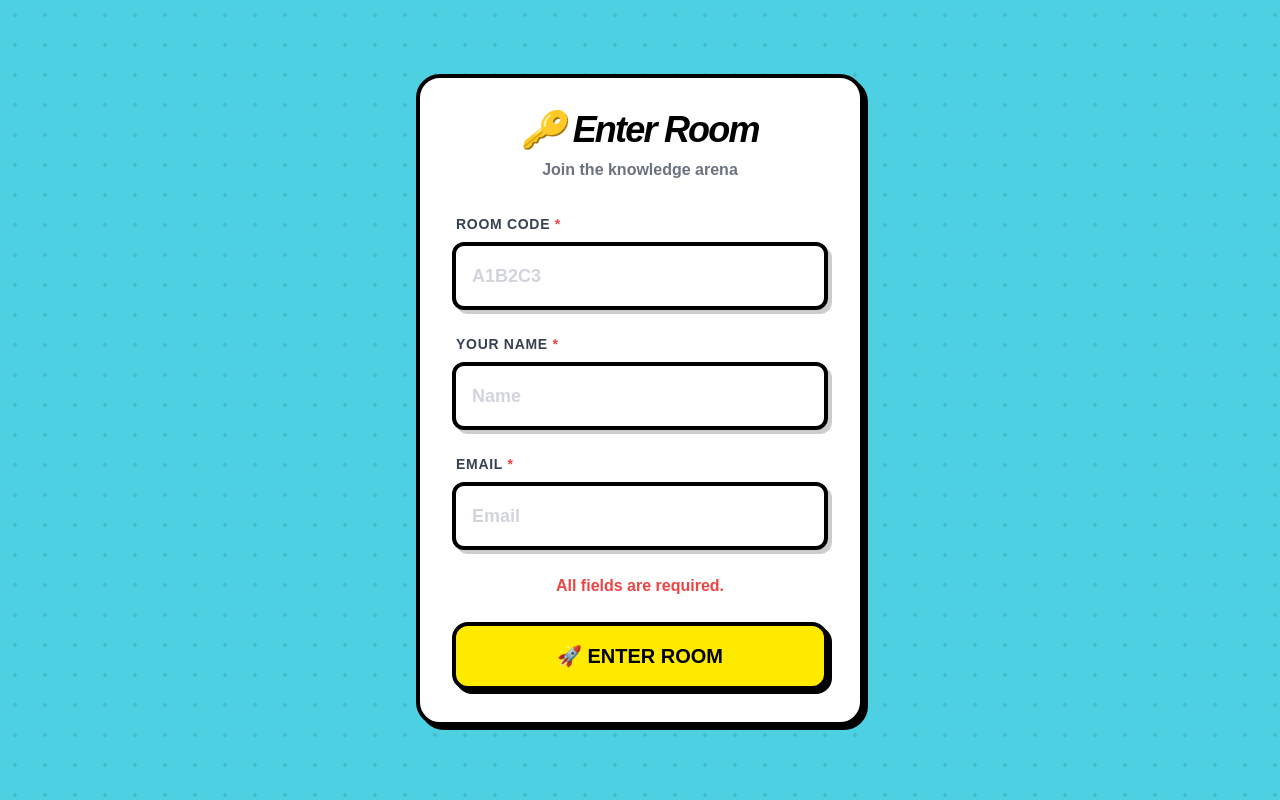
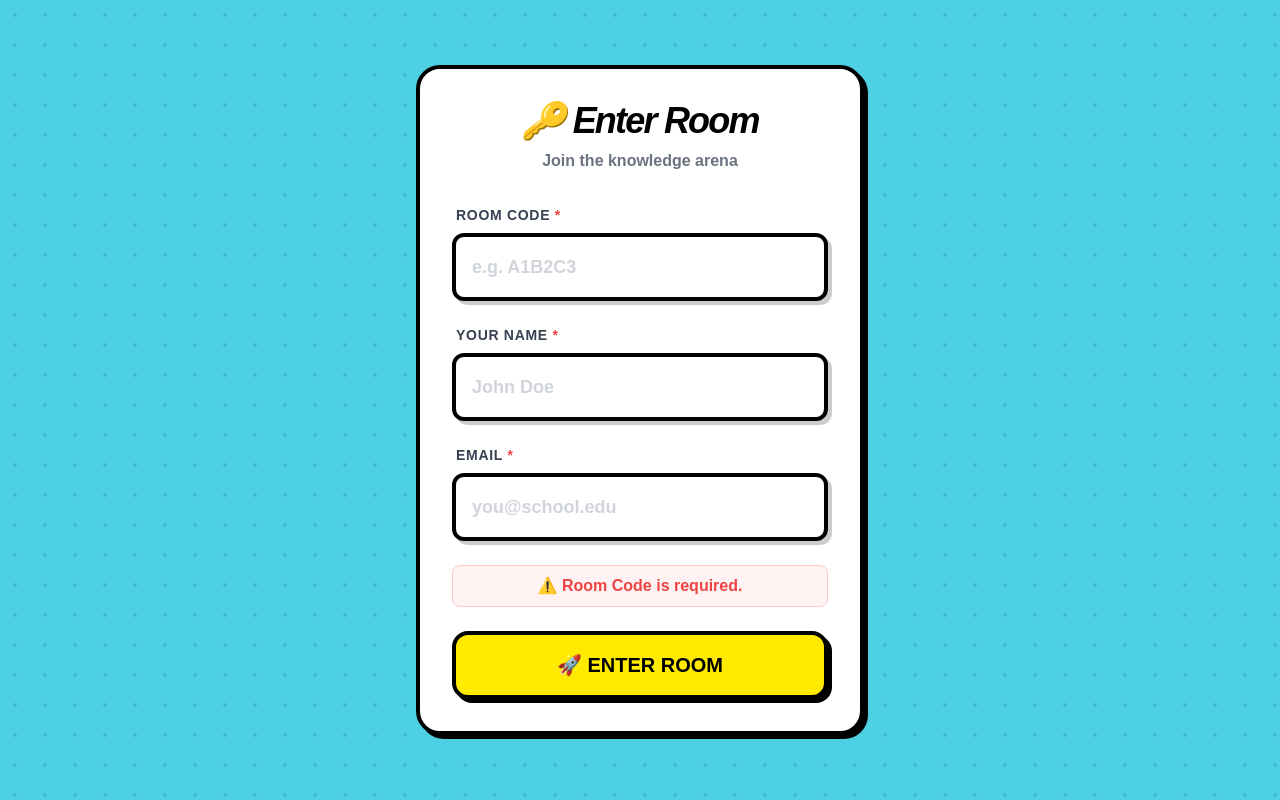
Before and after one commit to dndanny/questionnaire-ai, a Next.js app: page /join in a window 1280 px wide. Both pictures are taken after a click on the button "🚀 ENTER ROOM". Built offline with nearby package versions, Linux system fonts and the light colour scheme.

Commit message:
Fix deployment issues

```diff
--- a/app/join/page.tsx
+++ b/app/join/page.tsx
@@ -1,29 +1,38 @@
 'use client';
-import { useState, useEffect } from 'react';
+import { useState, useEffect, Suspense } from 'react';
 import { useSearchParams } from 'next/navigation';
 import { Button, Card } from '@/components/ui';
 import { motion } from 'framer-motion';
 import { messages } from '@/contents/messages/en/message';
 
+// Custom Modern Input Component
 const ModernInput = ({ label, value, onChange, placeholder, type = "text", required = false }: any) => (
   <div className="space-y-2">
     <label className="block text-sm font-black uppercase tracking-wider text-gray-700 ml-1">
       {label} {required && <span className="text-red-500">*</span>}
     </label>
-    <input type={type} value={value} onChange={onChange} placeholder={placeholder}
-      className="w-full p-4 bg-white border-4 border-black rounded-xl text-lg font-bold placeholder:text-gray-300 focus:outline-none focus:ring-4 focus:ring-brand-300 focus:border-black transition-all shadow-[4px_4px_0px_0px_rgba(0,0,0,0.2)] focus:shadow-[6px_6px_0px_0px_rgba(0,0,0,1)] focus:-translate-y-1" />
+    <input
+      type={type}
+      value={value}
+      onChange={onChange}
+      placeholder={placeholder}
+      className="w-full p-4 bg-white border-4 border-black rounded-xl text-lg font-bold placeholder:text-gray-300 focus:outline-none focus:ring-4 focus:ring-brand-300 focus:border-black transition-all shadow-[4px_4px_0px_0px_rgba(0,0,0,0.2)] focus:shadow-[6px_6px_0px_0px_rgba(0,0,0,1)] focus:-translate-y-1"
+    />
   </div>
 );
 
-export default function JoinPage() {
+function JoinPageContent() {
   const searchParams = useSearchParams();
   const t = messages.join;
 
+  // State
   const [code, setCode] = useState('');
   const [name, setName] = useState('');
   const [email, setEmail] = useState('');
   const [error, setError] = useState('');
   const [loading, setLoading] = useState(false);
+
+  // Quiz State
   const [joined, setJoined] = useState(false);
   const [roomData, setRoomData] = useState<any>(null);
   const [answers, setAnswers] = useState<any>({});
@@ -37,57 +46,123 @@ export default function JoinPage() {
 
   const joinRoom = async () => {
     setError('');
-    if (!code.trim() || !name.trim() || !email.trim()) return setError(t.errorEmpty);
+
+    // VALIDATION
+    if (!code.trim()) return setError('Room Code is required.');
+    if (!name.trim()) return setError('Your Name is required.');
+    if (!email.trim()) return setError('Email is required for grade updates.');
+    if (!email.includes('@')) return setError('Please enter a valid email.');
+
     setLoading(true);
+
     try {
         const res = await fetch('/api/room?t=' + Date.now(), {
             method: 'POST',
             headers: { 'Cache-Control': 'no-store' },
             body: JSON.stringify({ action: 'join', code: code.trim() })
         });
+
         const data = await res.json();
+
         if (data.roomId) {
             const r = await fetch(`/api/room?id=${data.roomId}&t=${Date.now()}`);
             setRoomData(await r.json());
             setJoined(true);
-        } else { setError('Room not found.'); }
-    } catch (e) { setError('Connection failed.'); }
+        } else {
+            setError('Room not found. Please check the code.');
+        }
+    } catch (e) {
+        setError('Connection failed. Try again.');
+    }
     setLoading(false);
   };
 
   const submitQuiz = async () => {
+    if (Object.keys(answers).length < (roomData?.quizData?.questions?.length || 0)) {
+        if(!confirm("You haven't answered all questions. Submit anyway?")) return;
+    }
+
     setSubmitted(true);
     await fetch('/api/submit', {
         method: 'POST',
-        body: JSON.stringify({ roomId: roomData._id, studentName: name, studentEmail: email, answers })
+        body: JSON.stringify({
+            roomId: roomData._id,
+            studentName: name,
+            studentEmail: email,
+            answers
+        })
     }).then(r => r.json()).then(setGrade);
   };
 
+  // --- VIEW 1: LOGIN FORM ---
   if (!joined) return (
     <div className="min-h-screen bg-brand-300 flex items-center justify-center p-4 relative overflow-hidden">
+        {/* Background Decoration */}
         <div className="absolute inset-0 opacity-10" style={{backgroundImage: 'radial-gradient(#000 2px, transparent 2px)', backgroundSize: '30px 30px'}}></div>
-        <motion.div initial={{ scale: 0.9, opacity: 0 }} animate={{ scale: 1, opacity: 1 }} className="w-full max-w-md relative z-10">
+
+        <motion.div
+            initial={{ scale: 0.9, opacity: 0 }}
+            animate={{ scale: 1, opacity: 1 }}
+            className="w-full max-w-md relative z-10"
+        >
             <Card className="border-4 border-black shadow-[8px_8px_0px_0px_rgba(0,0,0,1)] p-8 rounded-3xl bg-white">
                 <div className="text-center mb-8">
                     <h1 className="text-4xl font-black italic tracking-tighter">{t.enterTitle}</h1>
                     <p className="text-gray-500 font-bold mt-2">{t.enterDesc}</p>
                 </div>
+
                 <div className="space-y-6">
-                    <ModernInput label={t.inputCode} placeholder="A1B2C3" value={code} onChange={(e:any) => setCode(e.target.value.toUpperCase())} required />
-                    <ModernInput label={t.inputName} placeholder="Name" value={name} onChange={(e:any) => setName(e.target.value)} required />
-                    <ModernInput label={t.inputEmail} type="email" placeholder="Email" value={email} onChange={(e:any) => setEmail(e.target.value)} required />
-                    {error && <p className="text-red-500 font-bold text-center">{error}</p>}
-                    <Button className="w-full py-4 text-xl border-4 border-black shadow-[4px_4px_0px_0px_rgba(0,0,0,1)] hover:translate-y-1 bg-accent-yellow text-black font-black" onClick={joinRoom} disabled={loading}>{loading ? t.btnConnecting : t.btnEnter}</Button>
+                    <ModernInput
+                        label={t.inputCode}
+                        placeholder="e.g. A1B2C3"
+                        value={code}
+                        onChange={(e:any) => setCode(e.target.value.toUpperCase())}
+                        required
+                    />
+
+                    <div className="grid grid-cols-1 gap-6">
+                        <ModernInput
+                            label={t.inputName}
+                            placeholder="John Doe"
+                            value={name}
+                            onChange={(e:any) => setName(e.target.value)}
+                            required
+                        />
+                        <ModernInput
+                            label={t.inputEmail}
+                            type="email"
+                            placeholder="you@school.edu"
+                            value={email}
+                            onChange={(e:any) => setEmail(e.target.value)}
+                            required
+                        />
+                    </div>
+
+                    {error && (
+                        <motion.div initial={{ height: 0 }} animate={{ height: 'auto' }} className="text-red-500 font-bold text-center bg-red-50 p-2 rounded-lg border border-red-200">
+                            ⚠️ {error}
+                        </motion.div>
+                    )}
+
+                    <Button
+                        className="w-full py-4 text-xl border-4 border-black shadow-[4px_4px_0px_0px_rgba(0,0,0,1)] hover:translate-y-1 hover:shadow-none transition-all bg-accent-yellow text-black font-black"
+                        onClick={joinRoom}
+                        disabled={loading}
+                    >
+                        {loading ? t.btnConnecting : t.btnEnter}
+                    </Button>
                 </div>
             </Card>
         </motion.div>
     </div>
   );
 
+  // --- VIEW 2: POST-SUBMISSION ---
   if (submitted) return (
     <div className="min-h-screen bg-brand-100 p-8 flex justify-center items-center">
         <Card className="max-w-2xl w-full border-4 border-black shadow-[8px_8px_0px_0px_rgba(0,0,0,1)]">
             <h1 className="text-4xl font-black mb-4 text-center">{t.result.title}</h1>
+
             {grade?.status === 'pending' ? (
                 <div className="text-center bg-yellow-50 p-6 rounded-2xl border-4 border-yellow-200 border-dashed">
                     <h2 className="text-2xl font-bold text-yellow-800 mb-2">{t.result.pendingTitle}</h2>
@@ -95,49 +170,94 @@ export default function JoinPage() {
                     <p className="mt-4 text-gray-500">{t.result.checkEmail}</p>
                 </div>
             ) : grade ? (
-                <div className="text-center">
-                    <span className="text-gray-500 font-bold uppercase text-sm">{t.result.scoreLabel}</span>
-                    <div className="text-6xl font-black text-brand-600">{grade.totalScore}</div>
+                <div>
+                    <div className="text-center mb-8">
+                        <span className="text-gray-500 font-bold uppercase text-sm">{t.result.scoreLabel}</span>
+                        <div className="text-6xl font-black text-brand-600">{grade.totalScore}</div>
+                    </div>
+                    <div className="space-y-4 max-h-[60vh] overflow-y-auto pr-2">
+                        {Object.entries(grade.grades || {}).map(([qid, val]: any) => (
+                            <div key={qid} className="p-4 bg-gray-50 rounded-xl border-2 border-gray-200">
+                                <div className="flex justify-between mb-2">
+                                     <span className="font-bold text-gray-400">Feedback</span>
+                                     <span className="font-bold text-green-600">{val.score}/10</span>
+                                </div>
+                                <p className="text-gray-800">{val.feedback}</p>
+                            </div>
+                        ))}
+                    </div>
                 </div>
-            ) : <p className="text-center font-bold animate-pulse">{messages.general.loading}</p>}
+            ) : (
+                <p className="text-center font-bold animate-pulse">{messages.general.loading}</p>
+            )}
             <Button className="mt-8 w-full border-2" onClick={() => window.location.href = '/'}>{messages.general.backHome}</Button>
         </Card>
     </div>
   );
 
+  // --- VIEW 3: TAKING QUIZ ---
   return (
     <div className="min-h-screen bg-white p-4 md:p-8">
         <div className="max-w-3xl mx-auto space-y-8 pb-24">
-            <div className="flex justify-between items-center border-b-4 border-black pb-4">
-                <h1 className="text-3xl font-black italic">{roomData?.quizData?.title}</h1>
-                <span className="bg-brand-100 px-4 py-2 rounded-full font-bold border-2 border-black">{t.taking.studentLabel} {name}</span>
+            <div className="flex flex-col md:flex-row justify-between items-center border-b-4 border-black pb-4">
+                <h1 className="text-3xl font-black italic">{roomData?.quizData?.title || 'Untitled Quiz'}</h1>
+                <div className="flex gap-2 mt-4 md:mt-0">
+                    <span className="bg-brand-100 px-4 py-2 rounded-full font-bold border-2 border-black">{t.taking.studentLabel} {name}</span>
+                </div>
             </div>
+
             {roomData?.quizData?.questions?.map((q: any, idx: number) => (
-                <Card key={q.id || idx} className="relative border-4 border-black shadow-[6px_6px_0px_0px_#ddd]">
-                    <div className="absolute -top-5 -left-5 bg-black text-white w-12 h-12 flex items-center justify-center rounded-full font-black text-xl border-4 border-white shadow-lg">{idx + 1}</div>
+                <Card key={q.id || idx} className="relative overflow-visible border-4 border-black shadow-[6px_6px_0px_0px_#ddd]">
+                    <div className="absolute -top-5 -left-5 bg-black text-white w-12 h-12 flex items-center justify-center rounded-full font-black text-xl border-4 border-white shadow-lg">
+                        {idx + 1}
+                    </div>
+
                     <div className="mt-4 ml-2">
                         <h3 className="text-xl font-bold mb-6 leading-relaxed">{q.question}</h3>
+
                         {q.type === 'MC' ? (
                             <div className="grid gap-3">
                                 {q.options?.map((opt: string) => (
-                                    <label key={opt} className={`p-4 border-2 rounded-xl cursor-pointer flex items-center gap-4 ${answers[q.id] === opt ? 'bg-brand-100 border-black' : 'border-gray-200'}`}>
-                                        <div className={`w-6 h-6 rounded-full border-2 ${answers[q.id] === opt ? 'bg-black border-black' : 'border-gray-300'}`} />
-                                        <input type="radio" name={`q-${q.id}`} className="hidden" onChange={() => setAnswers({...answers, [q.id]: opt})} />
-                                        <span className="font-bold">{opt}</span>
+                                    <label key={opt} className={`p-4 border-2 rounded-xl cursor-pointer transition-all flex items-center gap-4 group ${answers[q.id] === opt ? 'bg-brand-100 border-black shadow-[2px_2px_0px_0px_#000]' : 'border-gray-200 hover:border-black'}`}>
+                                        <div className={`w-6 h-6 rounded-full border-2 flex items-center justify-center ${answers[q.id] === opt ? 'border-black bg-black' : 'border-gray-300'}`}>
+                                            {answers[q.id] === opt && <div className="w-2 h-2 bg-white rounded-full" />}
+                                        </div>
+                                        <input type="radio" name={`q-${q.id}`} className="hidden"
+                                            onChange={() => setAnswers({...answers, [q.id]: opt})}
+                                        />
+                                        <span className="font-bold text-gray-700 group-hover:text-black">{opt}</span>
                                     </label>
                                 ))}
                             </div>
                         ) : (
-                            <textarea className="w-full p-4 border-2 border-gray-300 rounded-xl outline-none focus:border-black font-medium text-lg min-h-[150px]"
-                                onChange={(e) => setAnswers({...answers, [q.id]: e.target.value})} />
+                            <textarea
+                                className="w-full p-4 border-2 border-gray-300 rounded-xl outline-none focus:border-black focus:ring-4 focus:ring-brand-100 transition-all font-medium text-lg min-h-[150px]"
+                                placeholder="Type your answer here..."
+                                onChange={(e) => setAnswers({...answers, [q.id]: e.target.value})}
+                            />
                         )}
                     </div>
                 </Card>
             ))}
+
             <div className="fixed bottom-6 left-0 w-full px-4 flex justify-center pointer-events-none">
-                <Button className="w-full max-w-lg py-4 text-xl bg-green-500 border-4 border-black text-white font-black pointer-events-auto" onClick={submitQuiz}>{t.taking.submitBtn}</Button>
+                <Button
+                    className="w-full max-w-lg py-4 text-xl bg-green-500 hover:bg-green-400 border-4 border-black text-white font-black shadow-[4px_4px_0px_0px_rgba(0,0,0,1)] pointer-events-auto transform transition-transform active:scale-95"
+                    onClick={submitQuiz}
+                >
+                    {t.taking.submitBtn}
+                </Button>
             </div>
         </div>
     </div>
   );
 }
+
+// WRAPPER TO FIX NEXT.JS 16 BUILD ERROR
+export default function JoinPage() {
+  return (
+    <Suspense fallback={<div className="min-h-screen flex items-center justify-center font-bold">Loading Join Page...</div>}>
+      <JoinPageContent />
+    </Suspense>
+  );
+}
```
